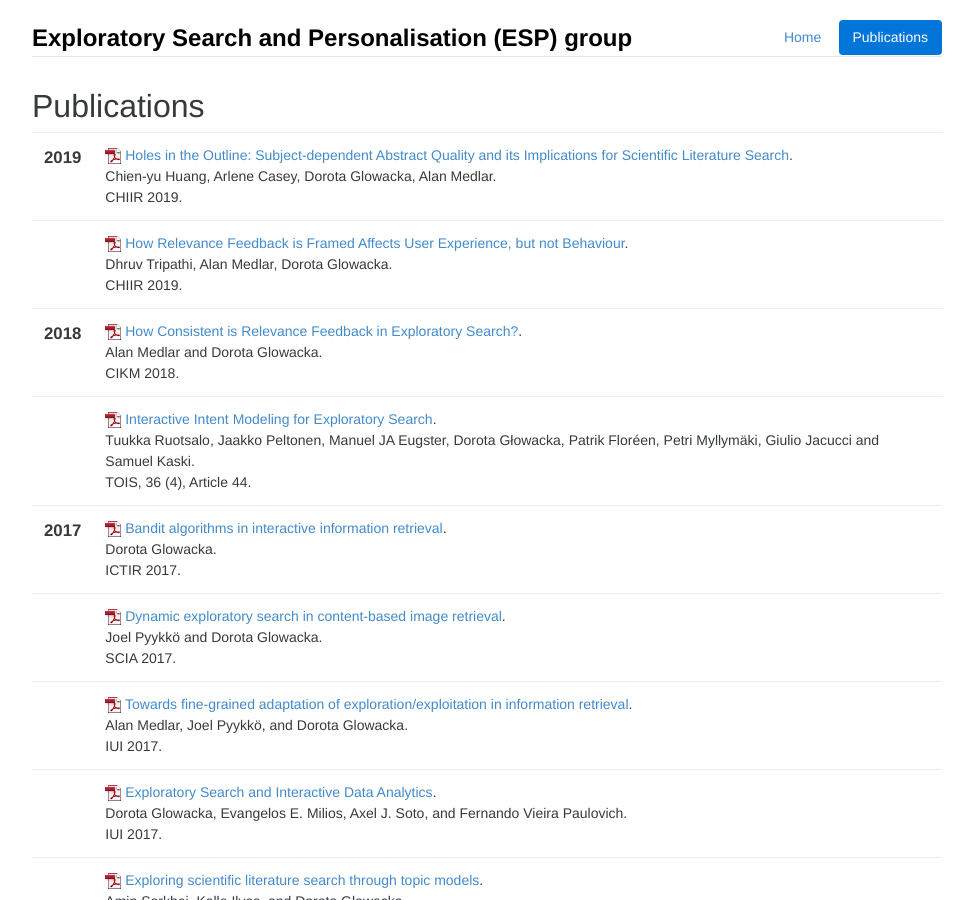
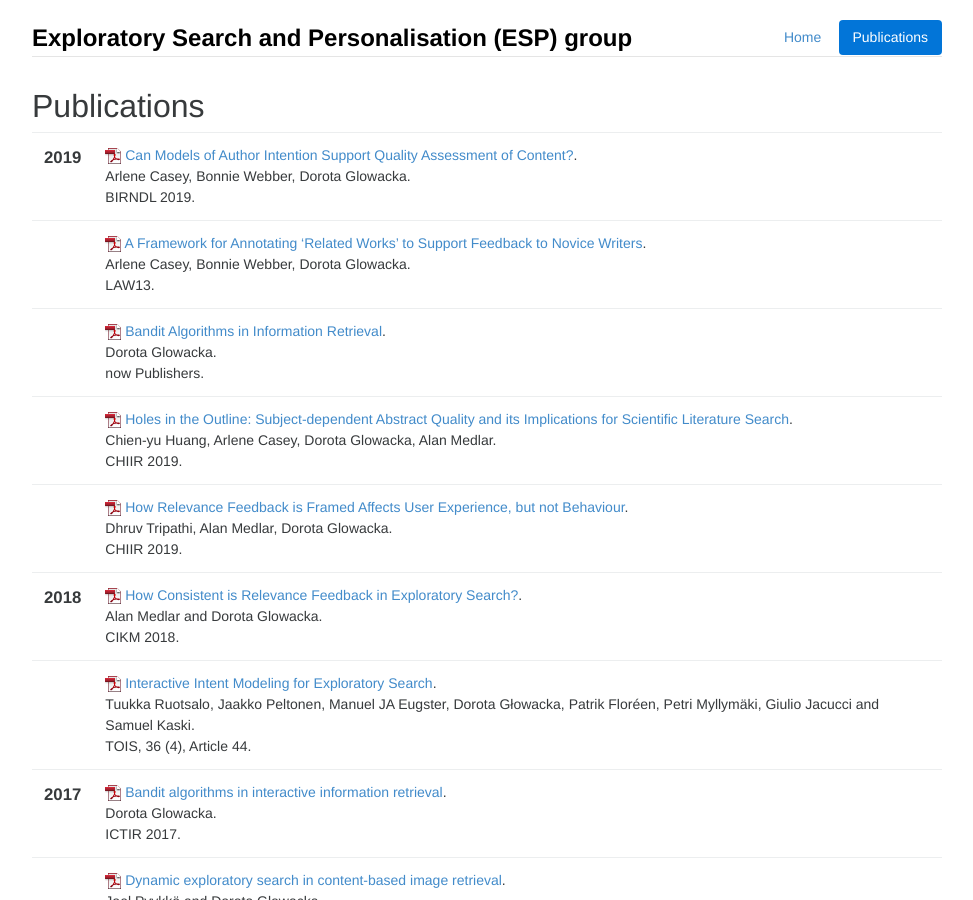
Before and after one commit to ajm/group-website, a Jekyll site: the page built from publications.html, in a window 1280 px wide and 900 px high. Shown: the whole window, without its empty margins (153-1126 px from the left). Built offline with Jekyll 4.4.1, drawn with Linux system fonts in a browser that asks for light colours; nearby versions of some CDN libraries; Markdown is read by kramdown in place of the engine named in the settings.

Commit message:
updated pubs

```diff
--- a/_includes/pubs.html
+++ b/_includes/pubs.html
@@ -1,10 +1,66 @@
 <table class="table">
     <tbody>
+
+    <tr>
+        <td>
+            <span class="date"><big><strong>2019</strong></big><br /></span>
+        </td>
+        <td class="publication">
+            <span class="pubtitle">
+                <img src="img/pdficon_small.png" width="16" height="16" alt="PDF" />
+                <a href="http://ceur-ws.org/Vol-2414/paper9.pdf">Can Models of Author Intention Support Quality Assessment of Content?</a>.
+            </span><br />
+            <span class="authors">
+                Arlene Casey, Bonnie Webber, Dorota Glowacka.
+            </span><br />            <span class="venuetype"></span><span class="venue">BIRNDL 2019</span>.
+            <br />
+            <span class="links">
+            </span>
+        </td>
+    </tr>
+
+
+
+    <tr>
+        <td>
+        </td>
+        <td class="publication">
+            <span class="pubtitle">
+                <img src="img/pdficon_small.png" width="16" height="16" alt="PDF" />
+                <a href="https://www.aclweb.org/anthology/W19-4011">A Framework for Annotating ‘Related Works’ to Support Feedback to Novice Writers</a>.
+            </span><br />
+            <span class="authors">
+                Arlene Casey, Bonnie Webber, Dorota Glowacka.
+            </span><br />            <span class="venuetype"></span><span class="venue">LAW13</span>.
+            <br />
+            <span class="links">
+            </span>
+        </td>
+    </tr>
+
+
+
+    <tr>
+        <td>
+        </td>
+        <td class="publication">
+            <span class="pubtitle">
+                <img src="img/pdficon_small.png" width="16" height="16" alt="PDF" />
+                <a href="https://www.nowpublishers.com/article/DownloadSummary/INR-067">Bandit Algorithms in Information Retrieval</a>.
+            </span><br />
+            <span class="authors">
+                Dorota Glowacka.
+            </span><br />            <span class="venuetype"></span><span class="venue">now Publishers</span>.
+            <br />
+            <span class="links">
+            </span>
+        </td>
+    </tr>
+
 
 
      <tr>
         <td>
-            <span class="date"><big><strong>2019</strong></big><br /></span>
         </td>
         <td class="publication">
             <span class="pubtitle">
```
